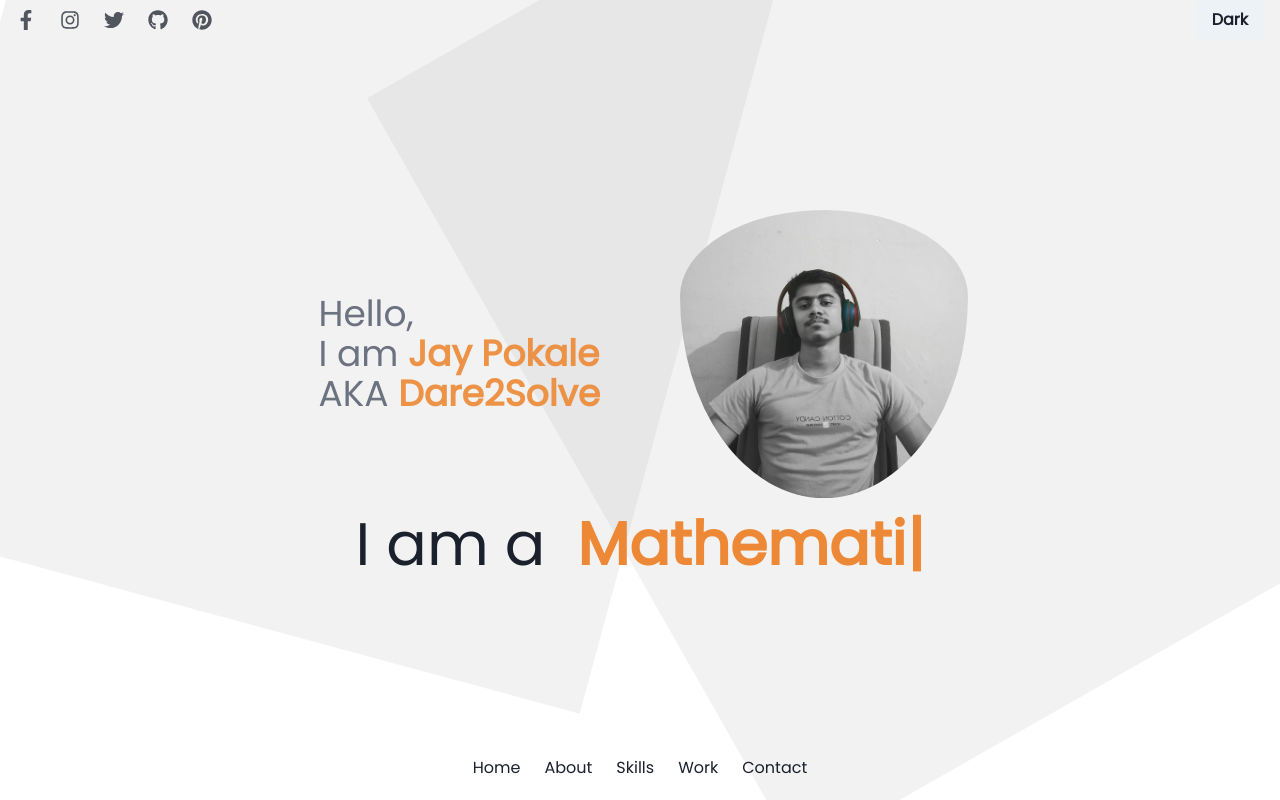
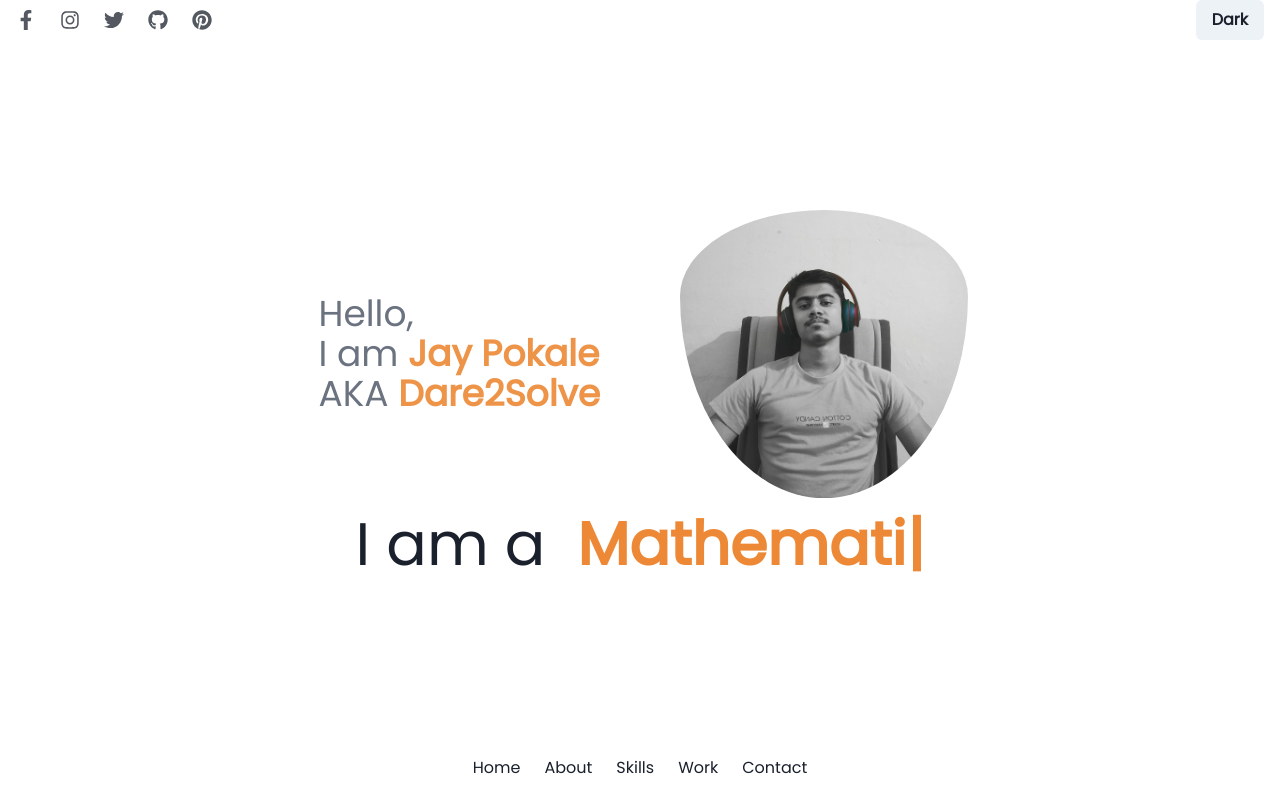
Before and after one commit to JayPokale/portfolio, a Next.js app: page / in a window 1280 px wide. Built offline with nearby package versions, Linux system fonts and the light colour scheme.

Commit message:
Skills Animations

```diff
--- a/components/HomePage.tsx
+++ b/components/HomePage.tsx
@@ -66,22 +66,7 @@ const HomePage: NextPage = () => {
 
   return (
     <div className="max-w-7xl w-full mx-auto select-none">
-      <div ref={ref} className="relative">
-        {inView && (
-          <motion.div
-            variants={mainVarientsSquares}
-            animate={animation}
-            initial="initial"
-            className="absolute max-w-7xl w-full h-[400px] flex flex-col lg:flex-row justify-between lg:justify-evenly -z-10"
-          >
-            <div className="mx-auto">
-              <SquareAnimation />
-            </div>{" "}
-            <div className="mx-auto">
-              <SquareAnimation />
-            </div>
-          </motion.div>
-        )}
+      <div ref={ref}>
         <div className="flex lg:flex-row flex-col-reverse justify-center items-center">
           <div className="lg:w-1/2 flex justify-end lg:pr-10">
             <motion.div
--- a/components/SkillsProfessional.tsx
+++ b/components/SkillsProfessional.tsx
@@ -26,7 +26,7 @@ const SkillsProfessional: NextPage = () => {
 
   return (
     <>
-      <div ref={ref} className="w-96 flex flex-wrap justify-evenly">
+      <div ref={ref} className="w-96 flex flex-wrap justify-evenly items-center scale-75 sm:scale-100 lg:scale-125 absolute -translate-y-1/3">
         {allSkills.map((skill) => eachSkill(skill, inView, i++))}
       </div>
     </>
@@ -39,7 +39,7 @@ const eachSkill = (skill: Skill, inView: boolean, i: number) => {
   return (
     <motion.div initial={{ opacity: 0, scale: 0.8 }}
     whileInView={{ opacity: 1, scale: 1 }}
-    transition={{ type: "spring", stiffness: 20, delay: i / 8 }}
+    transition={{ type: "spring", stiffness: 20, delay: i / 8 + 0.5 }}
     key={skill.skill} className="w-44 h-36 relative my-6">
       <div>
         <div className="absolute top-[44px] left-[72px] opacity-90 tracking-wider">{skill.progress}<span className="text-xs opacity-50">%</span></div>
```
